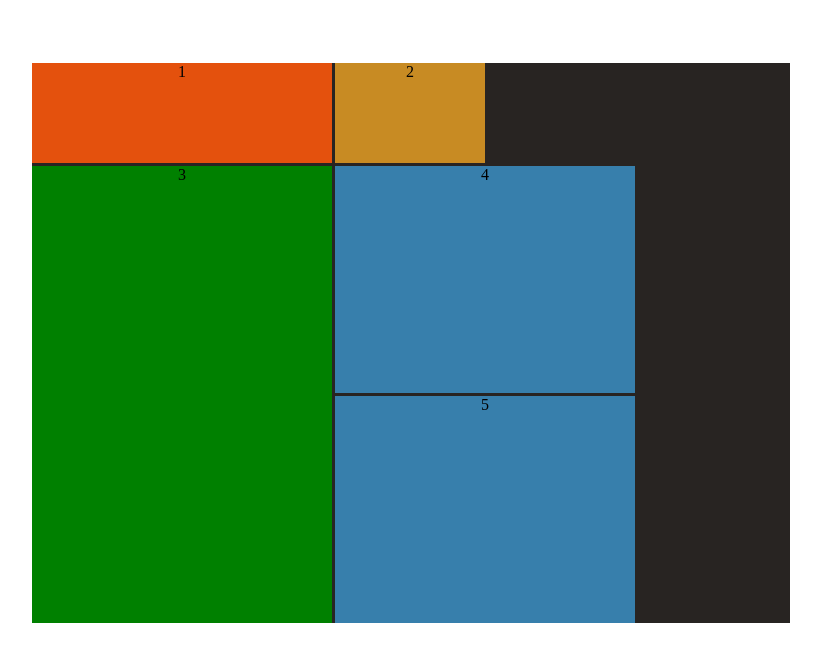
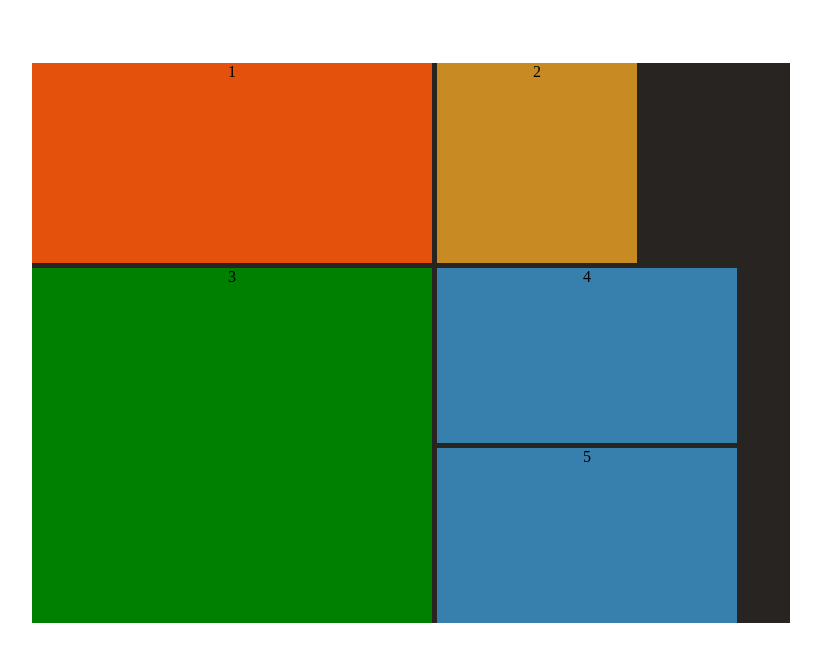
Before and after one commit to Tdaycode/cssflexboxandgrid, a plain HTML site: page grid.html in a window 1280 px wide. Shown: the whole page, without its empty margins (292-1113 px from the left). Drawn offline with Linux system fonts and the light colour scheme.

Commit message:
adding grid

```diff
--- a/grid.css
+++ b/grid.css
@@ -1,8 +1,8 @@
 .container {
   display: grid;
-  grid-template-columns: 300px 150px ;
-  grid-template-rows: 100px;
-  grid-gap: 3px;
+  grid-template-columns: 400px 200px ;
+  grid-template-rows: 200px;
+  grid-gap: 5px;
   text-align: center;
   width: 60%;
   height: 70vh;
@@ -13,7 +13,7 @@
 .inner-container {
   display: grid;
   grid-template-columns: 300px;
-  grid-gap: 3px;
+  grid-gap: 5px;
 }
 .col-1 {
   background-color: rgb(228, 81, 13);
```
